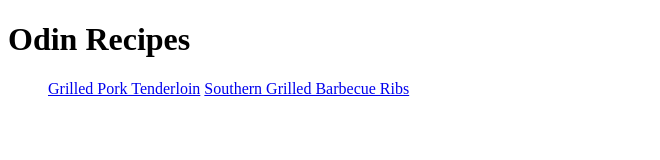
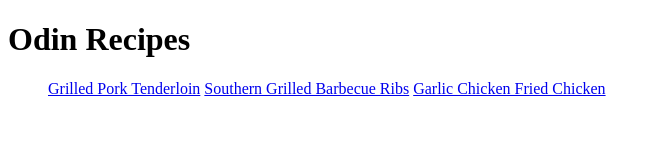
Before and after one commit to JasneetSingh1/odin-recipes, a plain HTML site: page index.html in a window 1280 px wide. Shown: the whole page, without its empty margins (0-660 px from the left). Drawn offline with Linux system fonts and the light colour scheme.

Commit message:
Add link in home page to garlic fried chicken recipe

```diff
--- a/index.html
+++ b/index.html
@@ -11,6 +11,7 @@
     <ul>
         <a href="recipes/grilled-pork-tenderloin.html">Grilled Pork Tenderloin</a>
         <a href="recipes/southern-grilled-ribs.html">Southern Grilled Barbecue Ribs</a>
+        <a href="recipes/garlic-chicken-fried.html">Garlic Chicken Fried Chicken</a>
     </ul>
 
 </body>
```
